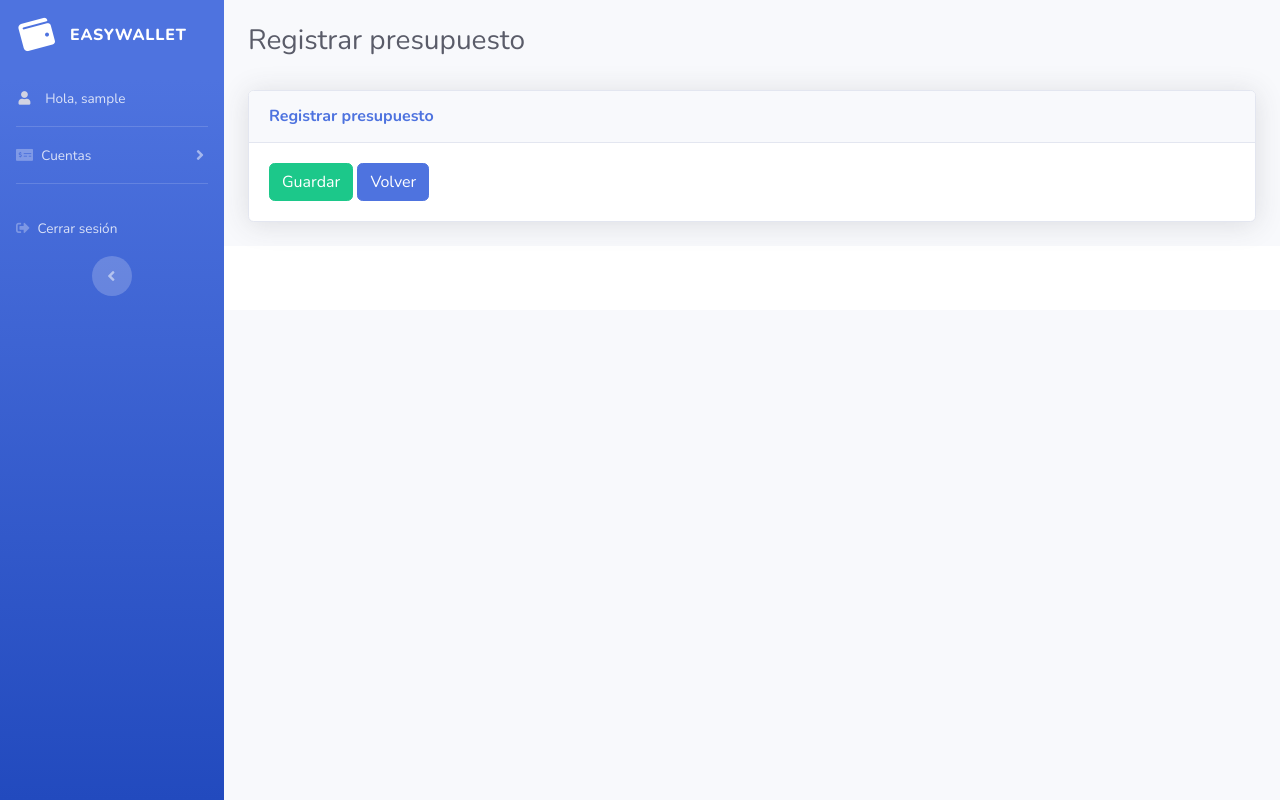
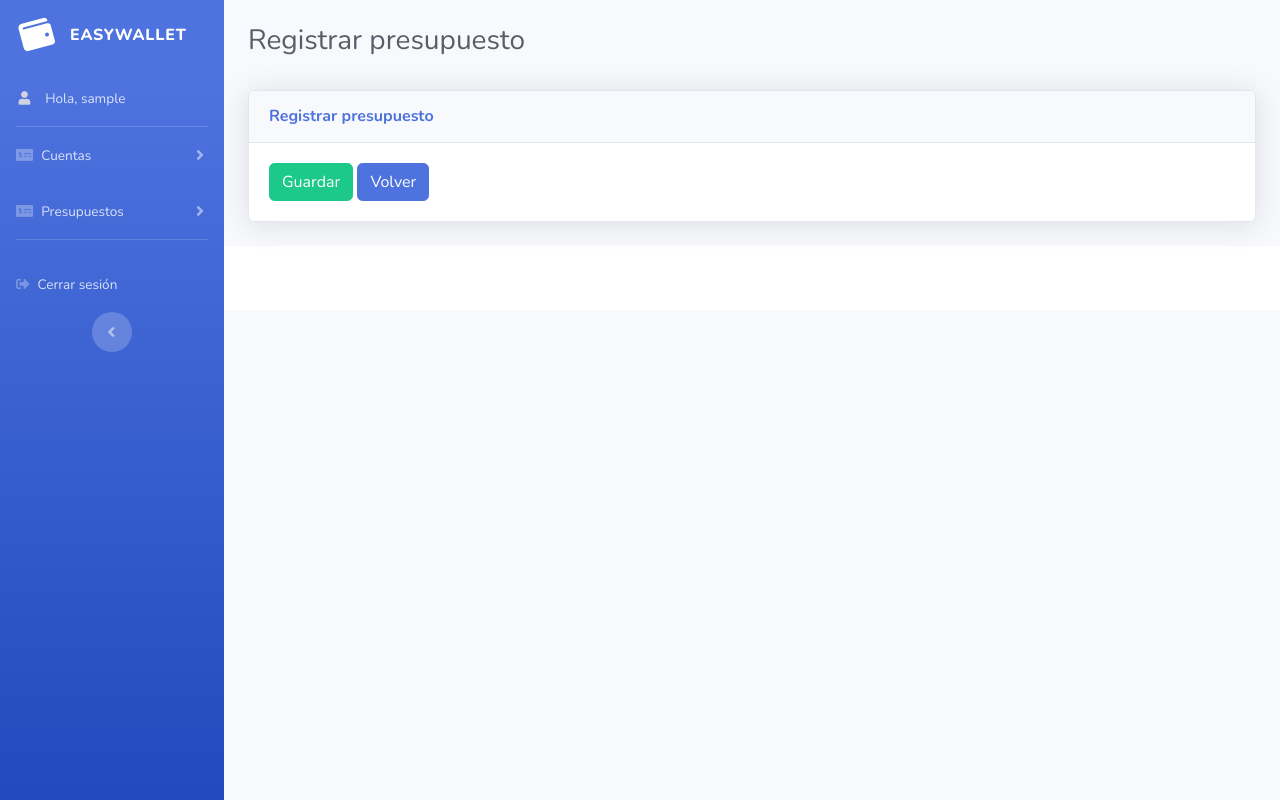
Before and after one commit to LeidyJr/EasyWallet, a Django app: a page that uses templates/base/base.html in a window 1280 px wide. Run offline with Django 3.2, Linux system fonts and the light colour scheme; the visitor is signed in with stand-in values (Sample User, id 1); parts of the project's set-up code (start-up, migrations or seed data) failed here and were passed over; some libraries are stand-ins or nearby versions.

Commit message:
Agregar menu de presupuestos y correcciones de redireccion en botones Volver

```diff
--- a/templates/base/base.html
+++ b/templates/base/base.html
@@ -60,6 +60,20 @@
           <div class="bg-white py-2 collapse-inner rounded">
             <a class="collapse-item" href="{% url 'cuentas:listado_de_cuentas' %}">Listado de cuentas</a>
             <a class="collapse-item" href="{% url 'cuentas:registrar_cuenta' %}">Registrar</a>
+          </div>
+        </div>
+      </li>
+      <!-- Divider -->
+      <!-- Nav Item - Event Menu -->
+      <li class="nav-item">
+      <a class="nav-link collapsed" href="#" data-toggle="collapse" data-target="#collapseTwo" aria-expanded="true" aria-controls="collapseTwo">
+          <i class="fas fa-money-check-alt"></i>
+          <span>Presupuestos</span>
+        </a>
+        <div id="collapseTwo" class="collapse" aria-labelledby="headingTwo" data-parent="#accordionSidebar">
+          <div class="bg-white py-2 collapse-inner rounded">
+            <a class="collapse-item" href="{% url 'presupuestos:listado_de_presupuestos' %}">Listado de presupuestos</a>
+            <a class="collapse-item" href="{% url 'presupuestos:registrar_presupuesto' %}">Registrar</a>
           </div>
         </div>
       </li>
--- a/templates/presupuestos/categorias_form.html
+++ b/templates/presupuestos/categorias_form.html
@@ -18,7 +18,7 @@
 					{% csrf_token %}
 					{% bootstrap_form form %}
 					<button type="submit" class="btn btn-success">Guardar</button>
-					<a href="{% url 'cuentas:listado_de_cuentas' %}" class="btn btn-primary">Volver</a>
+					<a href="{% url 'presupuestos:listado_de_presupuestos' %}" class="btn btn-primary">Volver</a>
 				</form>
 			</div>
 		</div>
--- a/templates/presupuestos/presupuestos_form.html
+++ b/templates/presupuestos/presupuestos_form.html
@@ -18,7 +18,7 @@
 					{% csrf_token %}
 					{% bootstrap_form form %}
 					<button type="submit" class="btn btn-success">Guardar</button>
-					<a href="{% url 'cuentas:listado_de_cuentas' %}" class="btn btn-primary">Volver</a>
+					<a href="{% url 'presupuestos:listado_de_presupuestos' %}" class="btn btn-primary">Volver</a>
 				</form>
 			</div>
 		</div>
```
